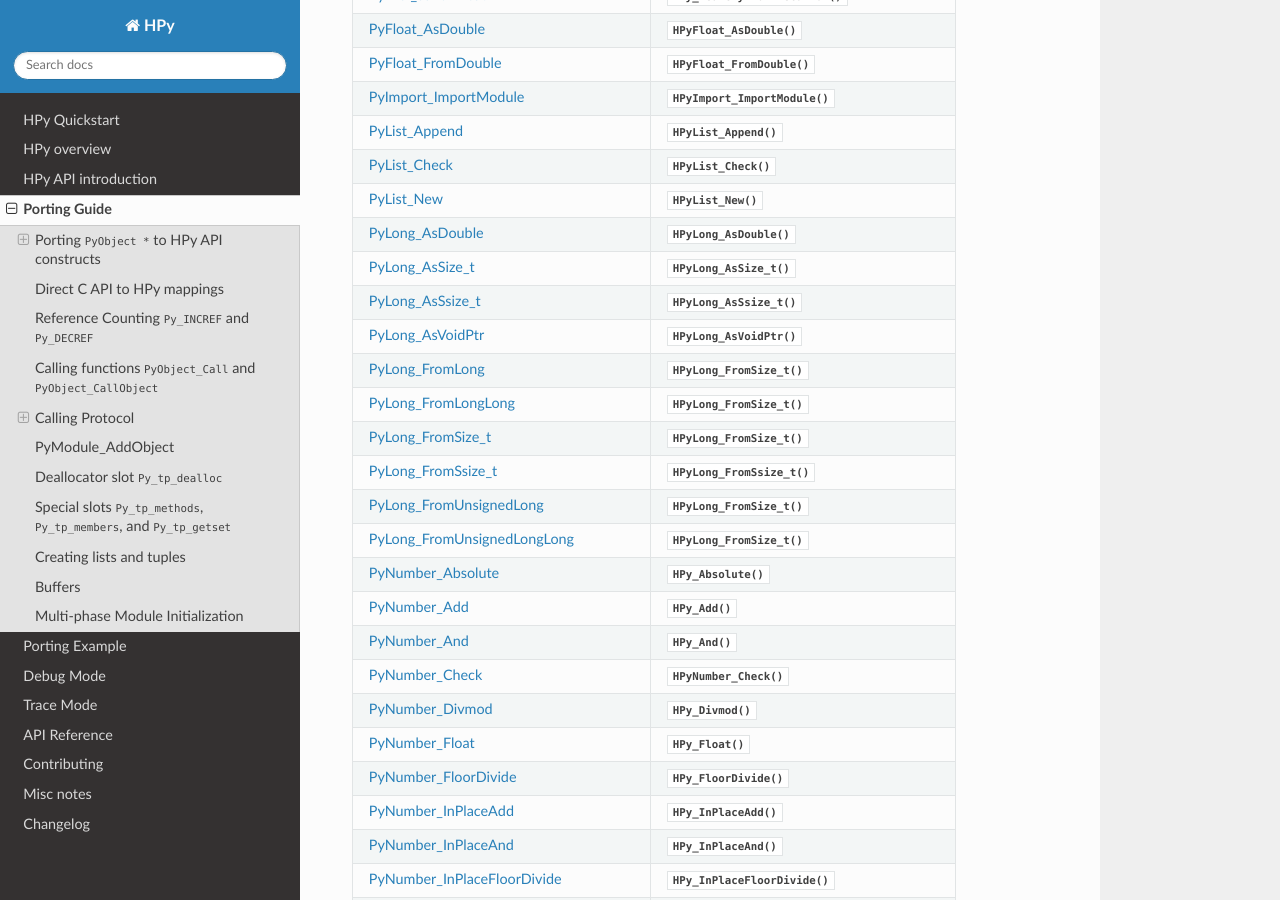
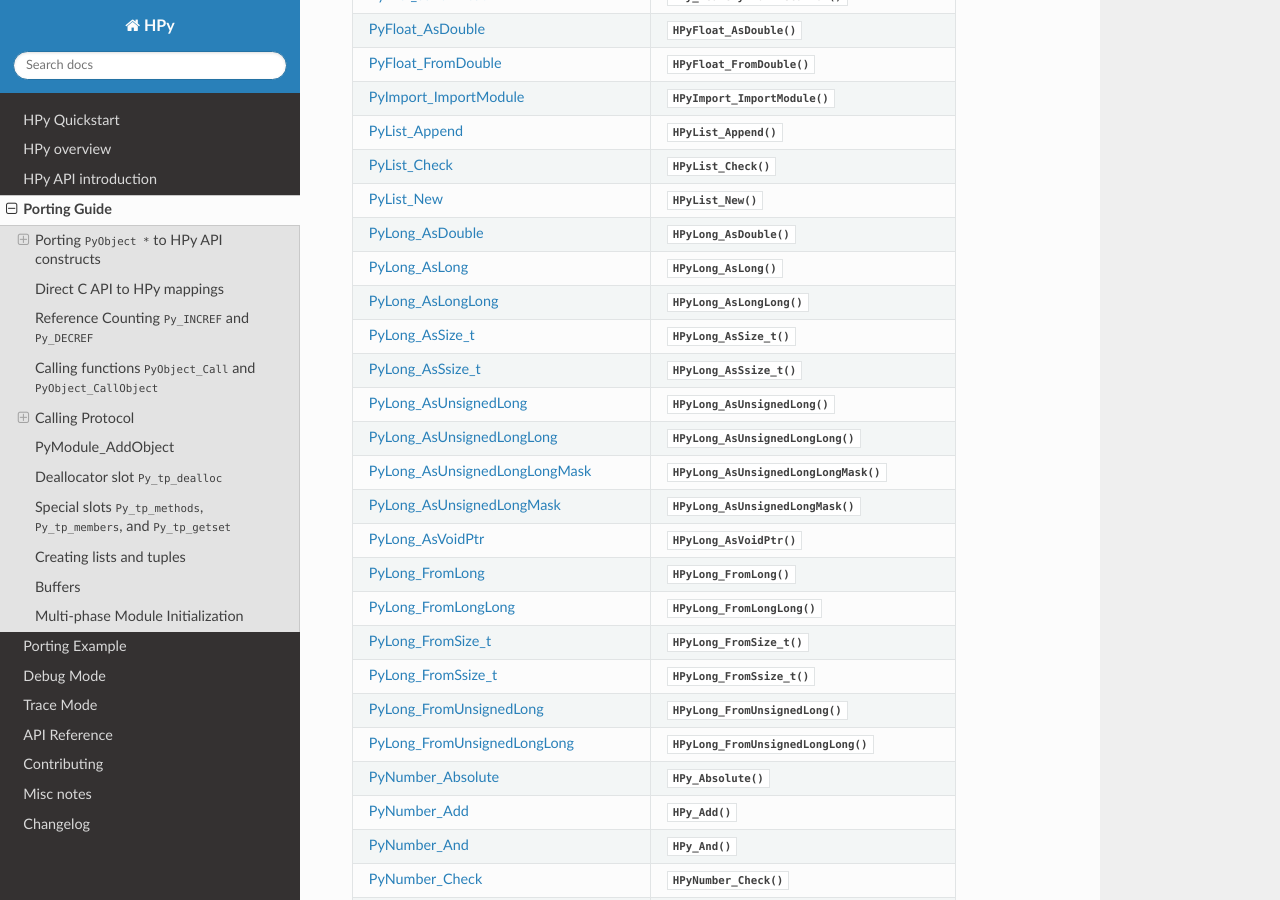
Before and after one commit to hpyproject/hpy, a Sphinx documentation site: the page built from docs/porting-guide.rst, in a window 1280 px wide and 900 px high, scrolled down 4228 px. Built offline with Sphinx 7.4.7 and the Read the Docs theme 2.0.0, drawn with Linux system fonts in a browser that asks for light colours; some of the changed text lies outside the part shown.

Commit message:
Re-generate API function mapping

```diff
--- a/docs/porting-guide.rst
+++ b/docs/porting-guide.rst
@@ -149,16 +149,15 @@ mapping between C API and HPy API functions. This mapping is generated together
 with the code for the :term:`CPython ABI` mode, so it is guaranteed to be correct.
 
 
-..  _table-mapping:
-
 .. mark: BEGIN API MAPPING
+.. _table-mapping:
 .. table:: Safe API function mapping
     :widths: auto
 
     ================================================================================================================================== ================================================
     C API function                                                                                                                     HPY API function
     ================================================================================================================================== ================================================
-    `PyBool_FromLong <https://docs.python.org/3/c-api/bool.html#c.PyBool_FromLong>`_                                                   :c:func:`HPyBool_FromBool`
+    `PyBool_FromLong <https://docs.python.org/3/c-api/bool.html#c.PyBool_FromLong>`_                                                   :c:func:`HPyBool_FromLong`
     `PyBytes_AS_STRING <https://docs.python.org/3/c-api/bytes.html#c.PyBytes_AS_STRING>`_                                              :c:func:`HPyBytes_AS_STRING`
     `PyBytes_AsString <https://docs.python.org/3/c-api/bytes.html#c.PyBytes_AsString>`_                                                :c:func:`HPyBytes_AsString`
     `PyBytes_Check <https://docs.python.org/3/c-api/bytes.html#c.PyBytes_Check>`_                                                      :c:func:`HPyBytes_Check`
@@ -195,15 +194,21 @@ with the code for the :term:`CPython ABI` mode, so it is guaranteed to be correc
     `PyList_Check <https://docs.python.org/3/c-api/list.html#c.PyList_Check>`_                                                         :c:func:`HPyList_Check`
     `PyList_New <https://docs.python.org/3/c-api/list.html#c.PyList_New>`_                                                             :c:func:`HPyList_New`
     `PyLong_AsDouble <https://docs.python.org/3/c-api/long.html#c.PyLong_AsDouble>`_                                                   :c:func:`HPyLong_AsDouble`
+    `PyLong_AsLong <https://docs.python.org/3/c-api/long.html#c.PyLong_AsLong>`_                                                       :c:func:`HPyLong_AsLong`
+    `PyLong_AsLongLong <https://docs.python.org/3/c-api/long.html#c.PyLong_AsLongLong>`_                                               :c:func:`HPyLong_AsLongLong`
     `PyLong_AsSize_t <https://docs.python.org/3/c-api/long.html#c.PyLong_AsSize_t>`_                                                   :c:func:`HPyLong_AsSize_t`
     `PyLong_AsSsize_t <https://docs.python.org/3/c-api/long.html#c.PyLong_AsSsize_t>`_                                                 :c:func:`HPyLong_AsSsize_t`
+    `PyLong_AsUnsignedLong <https://docs.python.org/3/c-api/long.html#c.PyLong_AsUnsignedLong>`_                                       :c:func:`HPyLong_AsUnsignedLong`
+    `PyLong_AsUnsignedLongLong <https://docs.python.org/3/c-api/long.html#c.PyLong_AsUnsignedLongLong>`_                               :c:func:`HPyLong_AsUnsignedLongLong`
+    `PyLong_AsUnsignedLongLongMask <https://docs.python.org/3/c-api/long.html#c.PyLong_AsUnsignedLongLongMask>`_                       :c:func:`HPyLong_AsUnsignedLongLongMask`
+    `PyLong_AsUnsignedLongMask <https://docs.python.org/3/c-api/long.html#c.PyLong_AsUnsignedLongMask>`_                               :c:func:`HPyLong_AsUnsignedLongMask`
     `PyLong_AsVoidPtr <https://docs.python.org/3/c-api/long.html#c.PyLong_AsVoidPtr>`_                                                 :c:func:`HPyLong_AsVoidPtr`
-    `PyLong_FromLong <https://docs.python.org/3/c-api/long.html#c.PyLong_FromLong>`_                                                   :c:func:`HPyLong_FromSize_t`
-    `PyLong_FromLongLong <https://docs.python.org/3/c-api/long.html#c.PyLong_FromLongLong>`_                                           :c:func:`HPyLong_FromSize_t`
+    `PyLong_FromLong <https://docs.python.org/3/c-api/long.html#c.PyLong_FromLong>`_                                                   :c:func:`HPyLong_FromLong`
+    `PyLong_FromLongLong <https://docs.python.org/3/c-api/long.html#c.PyLong_FromLongLong>`_                                           :c:func:`HPyLong_FromLongLong`
     `PyLong_FromSize_t <https://docs.python.org/3/c-api/long.html#c.PyLong_FromSize_t>`_                                               :c:func:`HPyLong_FromSize_t`
     `PyLong_FromSsize_t <https://docs.python.org/3/c-api/long.html#c.PyLong_FromSsize_t>`_                                             :c:func:`HPyLong_FromSsize_t`
-    `PyLong_FromUnsignedLong <https://docs.python.org/3/c-api/long.html#c.PyLong_FromUnsignedLong>`_                                   :c:func:`HPyLong_FromSize_t`
-    `PyLong_FromUnsignedLongLong <https://docs.python.org/3/c-api/long.html#c.PyLong_FromUnsignedLongLong>`_                           :c:func:`HPyLong_FromSize_t`
+    `PyLong_FromUnsignedLong <https://docs.python.org/3/c-api/long.html#c.PyLong_FromUnsignedLong>`_                                   :c:func:`HPyLong_FromUnsignedLong`
+    `PyLong_FromUnsignedLongLong <https://docs.python.org/3/c-api/long.html#c.PyLong_FromUnsignedLongLong>`_                           :c:func:`HPyLong_FromUnsignedLongLong`
     `PyNumber_Absolute <https://docs.python.org/3/c-api/number.html#c.PyNumber_Absolute>`_                                             :c:func:`HPy_Absolute`
     `PyNumber_Add <https://docs.python.org/3/c-api/number.html#c.PyNumber_Add>`_                                                       :c:func:`HPy_Add`
     `PyNumber_And <https://docs.python.org/3/c-api/number.html#c.PyNumber_And>`_                                                       :c:func:`HPy_And`
```
Also changed, not shown: other parts of docs/porting-guide.rst (+1 -0 lines).
